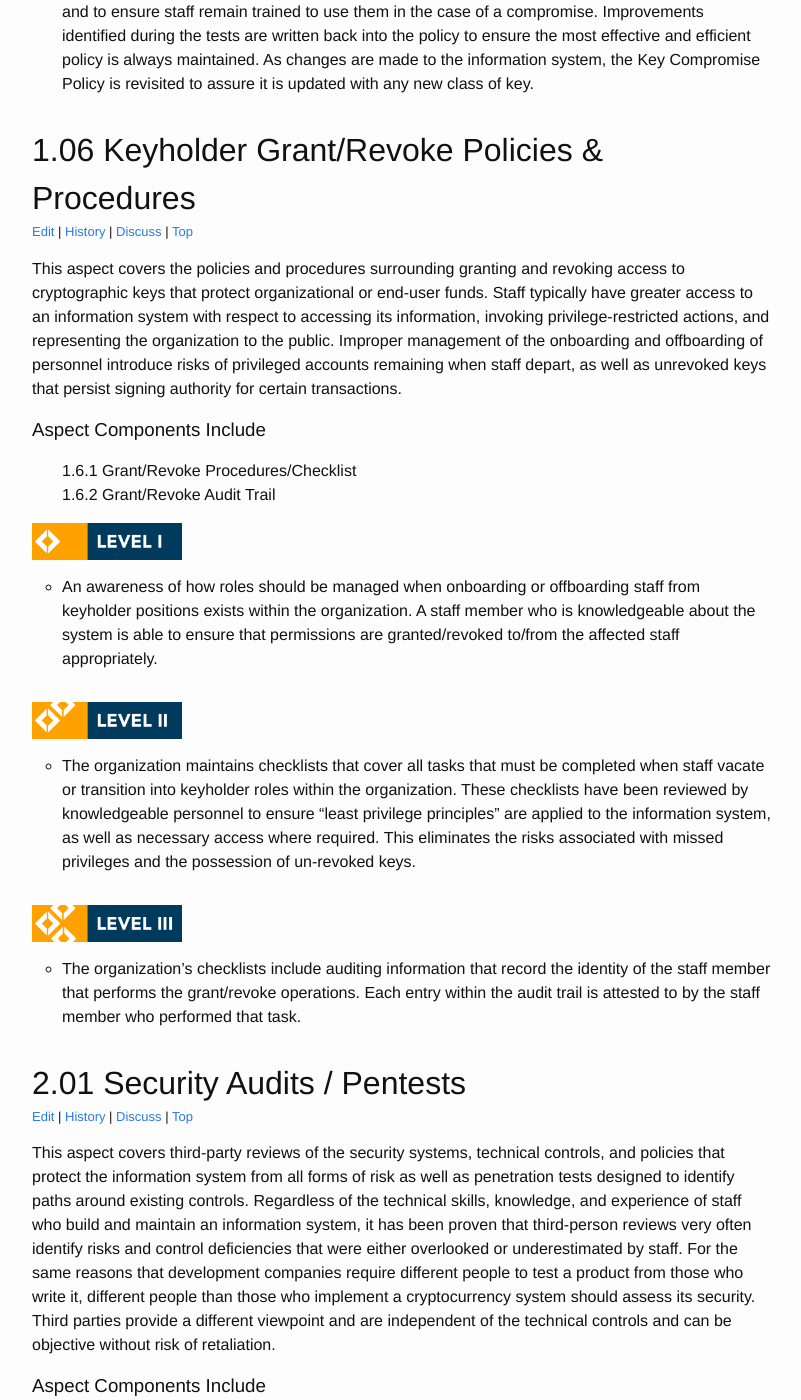
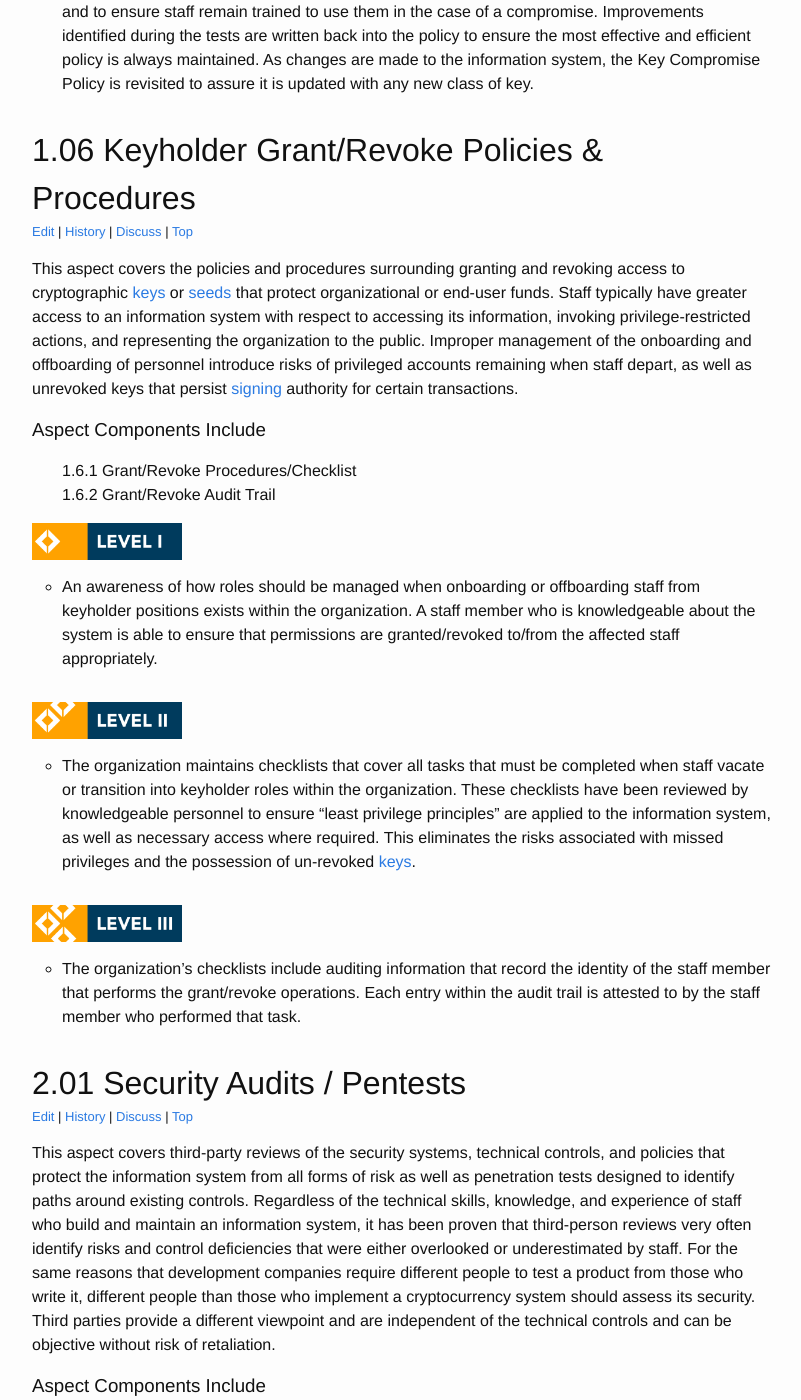
Before and after one commit to CryptoConsortium/CCSS, a Jekyll site: the page built from 1_aspects.html, in a window 1280 px wide and 1400 px high, scrolled down 7833 px. Shown: the whole window, without its empty margins (238-1039 px from the left). Built offline with Jekyll 4.4.1, drawn with Linux system fonts in a browser that asks for light colours.

Commit message:
def-linked 1.06

```diff
--- a/_data/aspects/106-KeyholderGrantRevokePoliciesAndProcedures.yml
+++ b/_data/aspects/106-KeyholderGrantRevokePoliciesAndProcedures.yml
@@ -13,16 +13,16 @@ file: 106-KeyholderGrantRevokePoliciesAndProcedures
 category: Cryptographic Asset Management
 
 description: >
-  This aspect covers the policies and procedures surrounding granting and revoking access to cryptographic keys that protect organizational or end-user funds. Staff typically have greater access to an information system with respect to accessing its information, invoking privilege-restricted actions, and representing the organization to the public. Improper management of the onboarding and offboarding of personnel introduce risks of privileged accounts remaining when staff depart, as well as unrevoked keys that persist signing authority for certain transactions.
+  This aspect covers the policies and procedures surrounding granting and revoking access to cryptographic [keys](#key) or [seeds](#seed) that protect organizational or end-user funds. Staff typically have greater access to an information system with respect to accessing its information, invoking privilege-restricted actions, and representing the organization to the public. Improper management of the onboarding and offboarding of personnel introduce risks of privileged accounts remaining when staff depart, as well as unrevoked keys that persist [signing](#signature) authority for certain transactions.
 
 level_one:
   - An awareness of how roles should be managed when onboarding or offboarding staff from keyholder positions exists within the organization. A staff member who is knowledgeable about the system is able to ensure that permissions are granted/revoked to/from the affected staff appropriately.
 
 level_two:
-  - The organization maintains checklists that cover all tasks that must be completed when staff vacate or transition into keyholder roles within the organization. These checklists have been reviewed by knowledgeable personnel to ensure “least privilege principles” are applied to the information system, as well as necessary access where required. This eliminates the risks associated with missed privileges and the possession of un-revoked keys.
+  - The organization maintains checklists that cover all tasks that must be completed when staff vacate or transition into keyholder roles within the organization. These checklists have been reviewed by knowledgeable personnel to ensure "least privilege principles" are applied to the information system, as well as necessary access where required. This eliminates the risks associated with missed privileges and the possession of un-revoked [keys](#key).
 
 level_three:
-  - The organization’s checklists include auditing information that record the identity of the staff member that performs the grant/revoke operations. Each entry within the audit trail is attested to by the staff member who performed that task.
+  - The organization's checklists include auditing information that record the identity of the staff member that performs the grant/revoke operations. Each entry within the audit trail is attested to by the staff member who performed that task.
 
 components:
   - component: &010601
```
